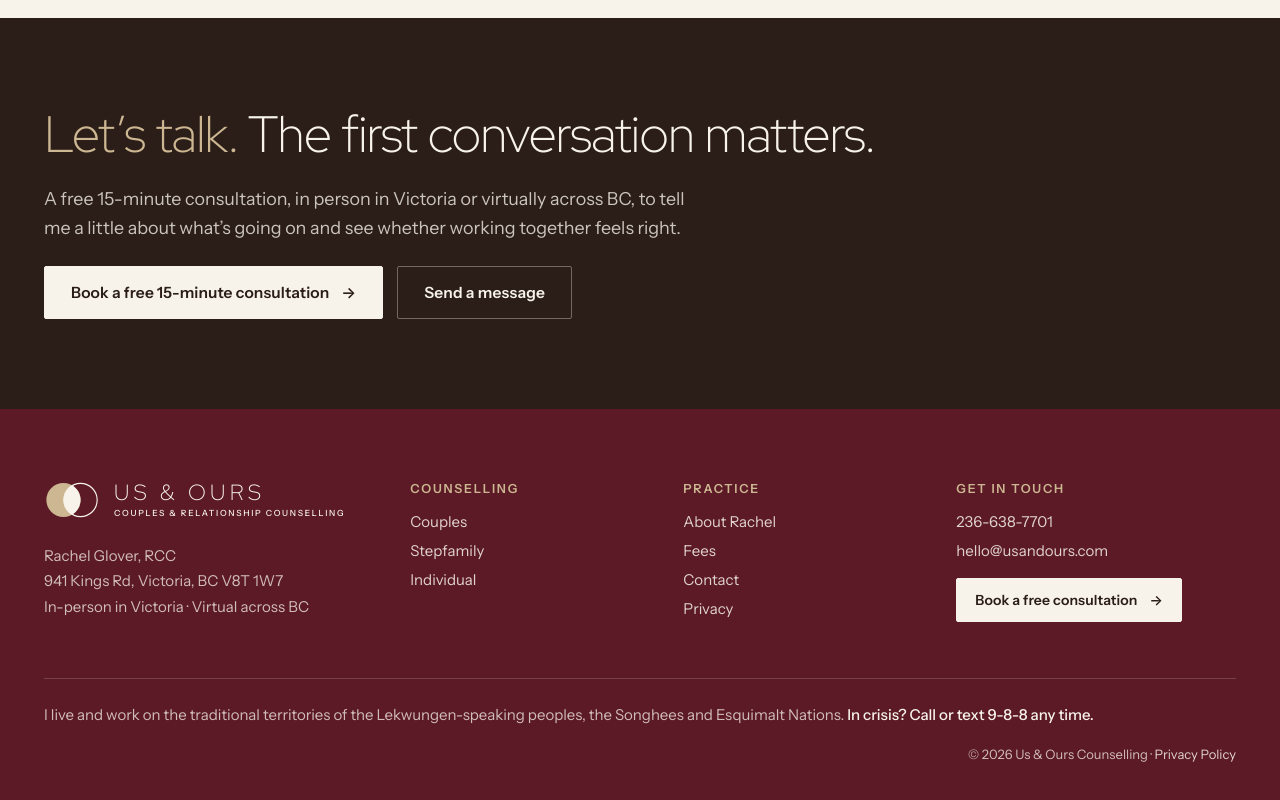
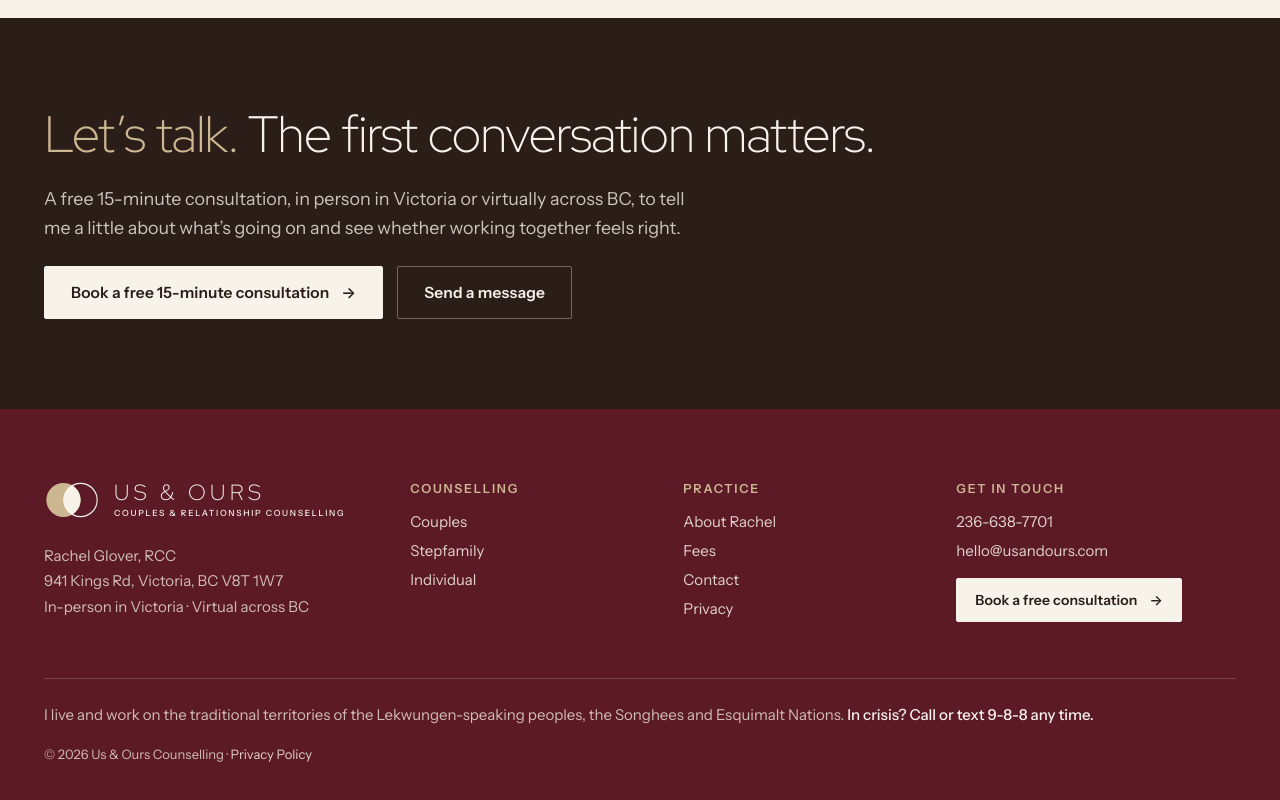
Before and after one commit to quintonrw/us-and-ours, an Astro site: page / in a window 1280 px wide. Shown: the part 2793-3593 px from the top of the page. Built offline with nearby package versions, Linux system fonts and the light colour scheme; Astro itself is replaced by a stand-in of ours.

Commit message:
Footer legal line back to left
Co-Authored-By: Claude Opus 5.5 <noreply@anthropic.com>
Claude-Session: https://claude.ai/code/session_019qKwqTR5t8a1oYxDCCHi31

```diff
--- a/src/styles/global.css
+++ b/src/styles/global.css
@@ -308,7 +308,7 @@ html.menu-open .site-head{backdrop-filter:none;-webkit-backdrop-filter:none;back
 .site-foot .btn{margin-top:8px;padding:12px 18px;font-size:14px}
 .site-foot .ack{margin-top:56px;padding-top:24px;border-top:1px solid color-mix(in srgb,var(--bg) 18%,transparent);max-width:none;line-height:1.65}
 .site-foot .ack b{color:var(--bg);font-weight:500}
-.site-foot .legal-line{margin-top:18px;font-size:13px;text-align:right}
+.site-foot .legal-line{margin-top:18px;font-size:13px}
 @media (max-width:860px){
   .pg-hero,.about-hero,.split2,.office,.crisis-box{grid-template-columns:1fr}
   .pg-forms{max-width:260px;justify-self:start;order:-1}
```
